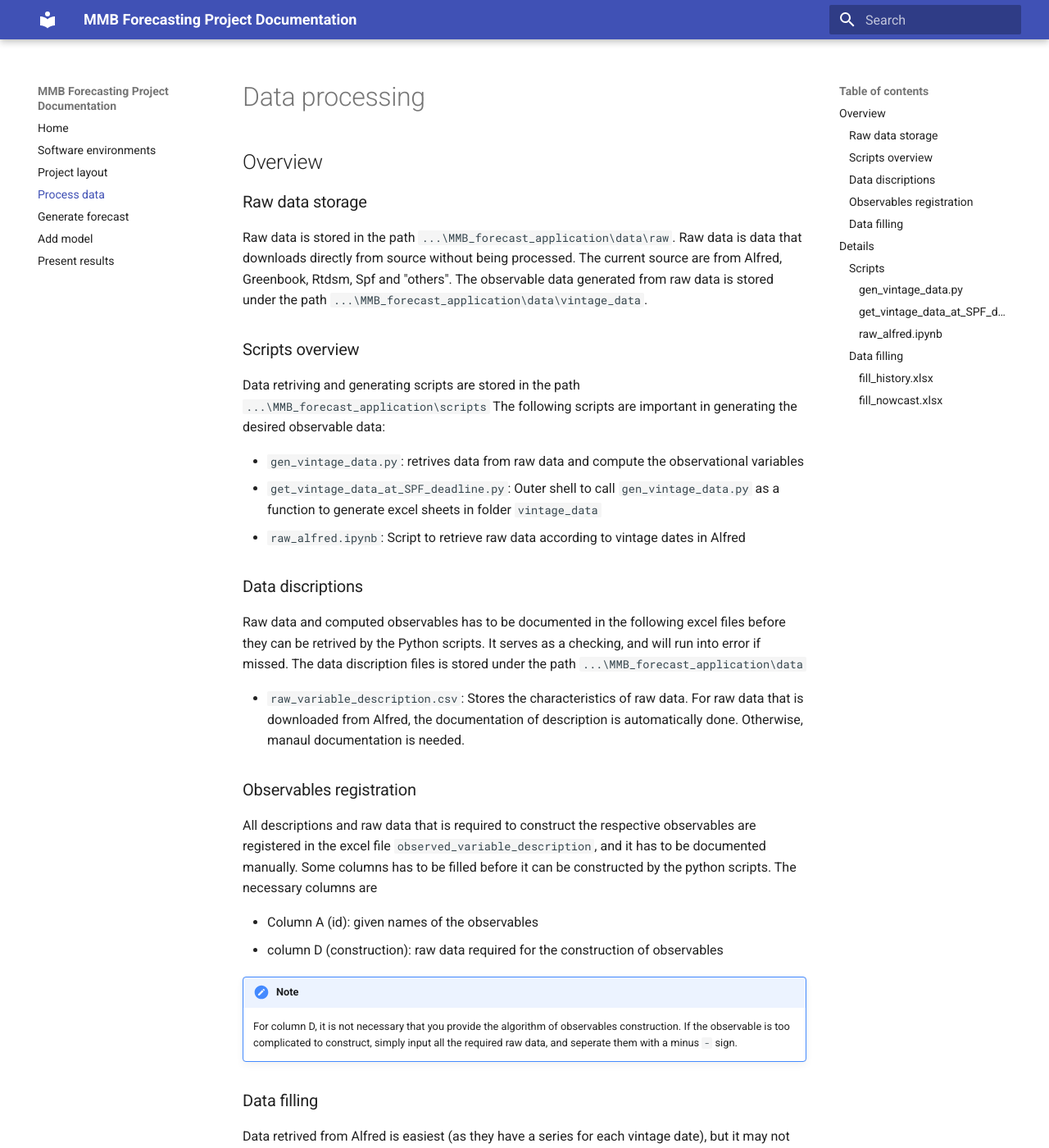
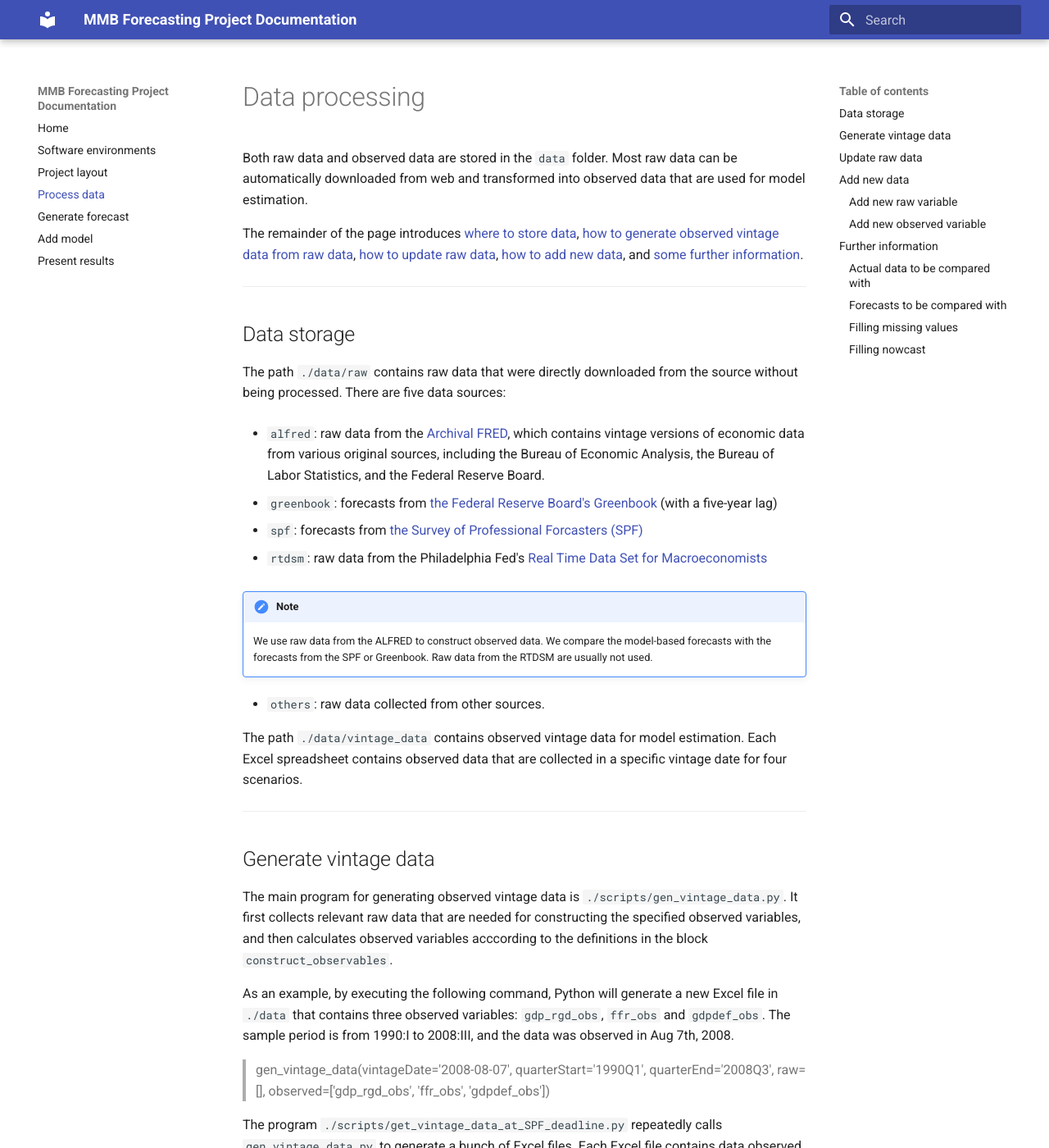
Before and after one commit to zsun9/mmbforecastdoc, an MkDocs documentation site: the page built from docs/data.md, in a window 1280 px wide and 1400 px high. Shown: the whole window at 82% size. Built offline with MkDocs 1.6.1 and Material for MkDocs 9.7.7, drawn with Linux system fonts in a browser that asks for light colours; some of the changed text lies outside the part shown.

Commit message:
Some updates

````diff
--- a/docs/data.md
+++ b/docs/data.md
@@ -1,89 +1,154 @@
 # Data processing
 
-## Overview
+Both raw data and observed data are stored in the `data` folder. Most raw data can be automatically downloaded from web and transformed into observed data that are used for model estimation.
 
-### Raw data storage
-Raw data is stored in the path `...\MMB_forecast_application\data\raw`. Raw data is data that downloads directly from source without being processed. The current source are from Alfred, Greenbook, Rtdsm, Spf and "others". The observable data generated from raw data is stored under the path `...\MMB_forecast_application\data\vintage_data`.
+The remainder of the page introduces [where to store data](#data-storage), [how to generate observed vintage data from raw data](#generate-vintage-data), [how to update raw data](#update-raw-data), [how to add new data](#add-new-data), and [some further information](#further-information).
 
-### Scripts overview
+---
 
-Data retriving and generating scripts are stored in the path `...\MMB_forecast_application\scripts` The following scripts are important in generating the desired observable data:
+## Data storage
 
-- `gen_vintage_data.py`: retrives data from raw data and compute the observational variables
-- `get_vintage_data_at_SPF_deadline.py`: Outer shell to call `gen_vintage_data.py` as a function to generate excel sheets in folder `vintage_data`
-- `raw_alfred.ipynb`: Script to retrieve raw data according to vintage dates in Alfred
+The path `./data/raw` contains raw data that were directly downloaded from the source without being processed. There are five data sources:
 
-### Data discriptions
+- `alfred`: raw data from the [Archival FRED](https://alfred.stlouisfed.org), which contains vintage versions of economic data from various original sources, including the Bureau of Economic Analysis, the Bureau of Labor Statistics, and the Federal Reserve Board.
 
-Raw data and computed observables has to be documented in the following excel files before they can be retrived by the Python scripts. It serves as a checking, and will run into error if missed. The data discription files is stored under the path `...\MMB_forecast_application\data`
+- `greenbook`: forecasts from [the Federal Reserve Board's Greenbook](https://www.philadelphiafed.org/surveys-and-data/real-time-data-research/greenbook) (with a five-year lag)
 
-- `raw_variable_description.csv`: Stores the characteristics of raw data. For raw data that is downloaded from Alfred, the documentation of description is automatically done. Otherwise, manaul documentation is needed.
+- `spf`: forecasts from [the Survey of Professional Forcasters (SPF)](https://www.philadelphiafed.org/surveys-and-data/real-time-data-research/survey-of-professional-forecasters)
+
+- `rtdsm`: raw data from the Philadelphia Fed's [Real Time Data Set for Macroeconomists](https://www.philadelphiafed.org/surveys-and-data/real-time-data-research/real-time-data-set-for-macroeconomists)
+
+!!!Note
+	We use raw data from the ALFRED to construct observed data. We compare the model-based forecasts with the forecasts from the SPF or Greenbook. Raw data from the RTDSM are usually not used.
+
+- `others`: raw data collected from other sources.
+
+The path `./data/vintage_data` contains observed vintage data for model estimation. Each Excel spreadsheet contains observed data that are collected in a specific vintage date for four scenarios.
+
+---
+
+## Generate vintage data
+
+The main program for generating observed vintage data is `./scripts/gen_vintage_data.py`. It first collects relevant raw data that are needed for constructing the specified observed variables, and then calculates observed variables acccording to the definitions in the block `construct_observables`.
+
+As an example, by executing the following command, Python will generate a new Excel file in `./data` that contains three observed variables: `gdp_rgd_obs`, `ffr_obs` and `gdpdef_obs`. The sample period is from 1990:I to 2008:III, and the data was observed in Aug 7th, 2008.
+
+>gen_vintage_data(vintageDate='2008-08-07', quarterStart='1990Q1', quarterEnd='2008Q3', raw=[], observed=['gdp_rgd_obs', 'ffr_obs', 'gdpdef_obs'])
+
+The program `./scripts/get_vintage_data_at_SPF_deadline.py` repeatedly calls `gen_vintage_data.py` to generate a bunch of Excel files. Each Excel file contains data observed at a specific SPF submission deadline. The required inputs are
+
+- A list of the IDs of the observed variables, and
+- The years (and months) when the corresponding SPFs are made
+
+We need only fill in the years (and months) when the SPFs are done, as Python searches for the exact SPF submission dates in `./data/spf_dates.csv`.
+
+!!!Note
+	Please remember to include new SPF deadlines in `spf_dates.csv` based on the updated information on [this page](https://www.philadelphiafed.org/-/media/frbp/assets/surveys-and-data/survey-of-professional-forecasters/spf-release-dates.txt).
+
+!!!Note
+	Newly generated vintage data files will appear in `./data`. Please move these files to `./data/vintage_data` (and replace the old files when necessary) if you find no mistakes in them.
+
+!!!Important
+    If more observed variables are included in the vintage data file, please adjust the hyperparameter `p.ExcelColumnUntil` in the Matlab program accordingly. More information can be found in [Forecast generation](forecast.md))
+
+---
+
+## Update raw data
+
+`./scripts/raw_alfred.ipynb` is a Python Jupyter notebook for collecting raw data from the ALFRED. To update raw data, simply uncomment (or add) the ID of the required series in the first array `variables`, and amend the `end_date` to the desire date. Raw data will then be downloaded to the path `./data/raw/alfred`.
+
+!!!Note
+    Ideally, `variables` would contain the IDs of all the data series. However, due to some unknown issues regarding ALFRED's API, one can only download series that have same frequency each time.  A convenient way to do so is to type in IDs of the series that share the same frequency for each row, and uncomment one row each time to download data.
+
+!!!Note
+	When raw data are being downloaded, their basic information are also being automatically written to `./data/raw_variable_description.csv`. Raw data has to be documented in this file before they can be retrived by the Python scripts.
+
+`./scripts/raw_rtdsm_gb_spf.py` is a Python program for scraping raw data from the RTDSM, Greenbook, and SPF. Data from these sources will be downloaded to the paths `./data/raw/rtdsm`, `./data/raw/greenbook`, and `./data/raw/spf`, respectively.
+
+One has to manually update all the data series in `./data/raw/others`. More details can be found in `./data/raw_others_collection.txt`.
+
+---
+
+## Add new data
+
+### Add new raw variable
+
+- If the new raw variable is from the ALFRED, then one can simply include its ID in the first array of the Notebook `./scripts/raw_alfred.ipynb`.
+
+- If the new raw variable is from elsewhere, one needs to manually collect and store its values in an Excel spreadsheet in `./data/others`. The name of the spreadsheet should be identical to the ID of this variable.
+
+	- If the historical values of this variable are not revised over time (e.g., asset prices from the financial market), then we just need to record its values in one column. Check `C0091Y.xlsx` as an example.
+
+	- If the historical values of this variable are revised (e.g., most macroeconomic series) and it is possible to collect its historical values in each revision, then it is recommended to record its values in a upper-triangluar matrix. Check `MORTRATE.xlsx` as an example.
+
+!!!Note
+	For raw variables that are not from ALFRED, one needs to manually document their basic information in `raw_variable_description.csv`.
 
 
-### Observables registration
+### Add new observed variable
 
-All descriptions and raw data that is required to construct the respective observables are registered in the excel file `observed_variable_description`, and it has to be documented manually. Some columns has to be filled before it can be constructed by the python scripts. The necessary columns are
+To begin with, a new observed variables has to be manually registered in a new row in the Excel file `./data/observed_variable_description`. Two columns has to be filled before it can be constructed by the Python program:
 
-- Column A (id): given names of the observables
-- column D (construction): raw data required for the construction of observables
+- Column A (id): name of the new observed variable, which should be different from the existing names already listed in this file
+- column D (construction): IDs of the raw data that are required for constructing this new observable
 
 !!!Note
-    For column D, it is not necessary that you provide the algorithm of observables construction. If the observable is too complicated to construct, simply input all the required raw data, and seperate them with a minus `-` sign.
+    For column D, one can simply list the IDs of all the required raw variables and seperate them with a minus `-` sign.
 
-### Data filling
+After the registration, one needs to write down the formula for constructing the new observed variable in the block `construct_observables` of the program `./scripts/get_vintage_data.py`.
 
-Data retrived from Alfred is easiest (as they have a series for each vintage date), but it may not contain the longest series. `Rtdsm` contains instead a longer time series, but without vintage date. As a result, we might need to prepend the same series from Rrtdsm in front of that from Alfred. The instruction of series joining is registered in
+The basic syntax is as follows
 
-- `fill_history.xlsx`
-- `fill_nowcast.xlsx`
+``` python
+elif obs == [ID_of_observable]:
+	df.loc[:, obs] = [construction formula]
+```
 
-## Details
+Use the syntax `df[d[ID_of_raw_variable]]` to incoporate raw variables in the formula.
 
-### Scripts
+For example, the following scripts create a new observable `Y`, which is defined as the log difference of the raw variable `X` in percentage terms
 
-#### `gen_vintage_data.py`
+``` python
+elif obs == 'Y':
+    df.loc[:, obs] = np.log(df[d['X']]/df[d['X']].shift())*100
+```
 
-The script generates all required observable data in an excel file with sheets named s1, s2, s3 and s4 (referring to the respective scenarios) according to specified vintage data. It acts as a function that could be called by `get_vintage_data_at_SPF_deadline.py`, which automatically retrives all the SPF deadlines.
+---
 
-The script first crop the relevant raw data that is need to construct the specified observables, then construct the observables according to the definition in the self defined function `construct_observables`.
+## Further information
 
-If one wish to add or delete an observable, do it in the function `construct_observables`.
+### Actual data to be compared with
 
-!!!Important
-    If an extra observable is added, the generated excel sheet will have one column more. Remember to modify the parameter `p.ExcelColumnUntil` when you generate forecast!! (Please refer to [Forecast generation](forecast.md))
+We compare the forecasts of the real GDP growth with its actual values in the second release. These actual values are saved in `./data/actualGDP.csv`. Please remember to update this file if new data become available.
 
-#### `get_vintage_data_at_SPF_deadline.py`
+### Forecasts to be compared with
 
-The script is a shell to call `gen_vintage_data.py`. The required input will be
+We compared the model-based forecasts with forecasts from other sources, which are saved `./data/gb_spf_fair.xlsx`. It contains the forecasts of the real GDP growth from
 
-- the list of the id of the observables, and
-- the year of the vintage dates.
+- Greenbook (wtih a five-year lag)
+- SPF (including both individual forecasts and mean forecasts), and
+- Fair's Cowles Commission type model
 
-The exact vintage is searched in the excel file `...\MMB_forecast_application\data\spf_dates.csv`
+Please remember to update this file if new forecasts become available.
 
-#### `raw_alfred.ipynb`
+### Filling missing values
 
-The script is a julia notebook to scrape raw data from ALFRED. To update raw data from ALFRED, simply uncomment (or add) ALFRED ID of the required series in `variables`, and ammend the `end_date` to the desire date. Raw data will be downloaded into the path `...\MMB_forecast_application\data\raw\alfred`
+We choose to use raw data from the ALFRED rather than RTDSM to construct observed data, because the former database usually contains richer information about data revisions in history. However, sometimes there are some missing values in the data files downloaded from ALFRED, and then we need to use the same series observed on the same vintage date from the RTDSM to fill these values.
 
-!!!Note
-    `variables` is an array, but please note that to avoid potential errors, only download series that are with same frequency each time. A convenient way to do so would be type in series ID with same data frequency for each row, and uncomment one row each time to scrape data.
+When generating vintage data, Python leverages the information in the Excel file `./data/fill_history.xlsx` to check if it is possible to fill some missing values.
 
-### Data filling
-
-#### `fill_history.xlsx`
-
-The excel file instructs how python prepend the data to ALFRED series in case the series in ALFRED is not long enough. The file consists of four columns
-
-- Column A: ALFRED raw data series ID
-- Column B: the source (folder) where the filling data is to be found
-- Column C: Series name to fill the series in Column A
+- Column A: ID of the raw series from the ALFRED
+- Column B: The source (folder) where the filling data is to be found
+- Column C: ID of the raw series in RTDSM for filling missing values
 - Column D: File name of the series in Column C
 
+### Filling nowcast
 
-#### `fill_nowcast.xlsx`
+!!!warning
+	Proceed with caution. It is advisable to consult senior members of the team before filling the nowcast of some new variables.
 
-The excel file instructs how python append the nowcast data, which is the SPF forecast. The file consists of four columns
+In Scenarios 2 and 4 we append the mean of the SPF nowcast as additional observations in the last sample period. The Excel file `./data/fill_nowcast.xlsx` instructs Python how to append the data.
 
-- Column A: ALFRED raw data series ID
-- Column B: the source where the filling data is to be found
-- Column C: Series name to fill the series in Column A
+- Column A: D of the raw series from the ALFRED
+- Column B: The source where the filling data is to be found (usually SPF)
+- Column C: ID of the raw series for filling nowcast
````
Also changed, not shown: docs/forecast.md (+1 -1 lines).
